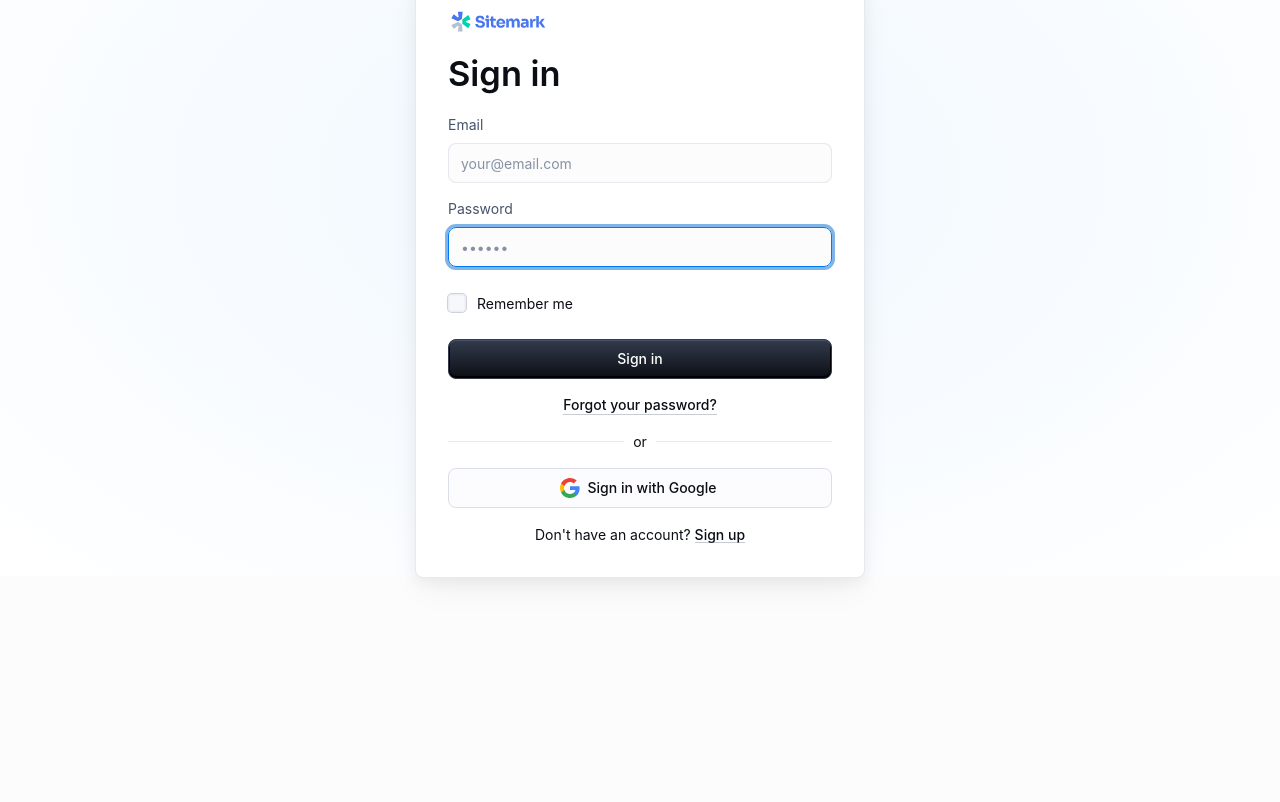
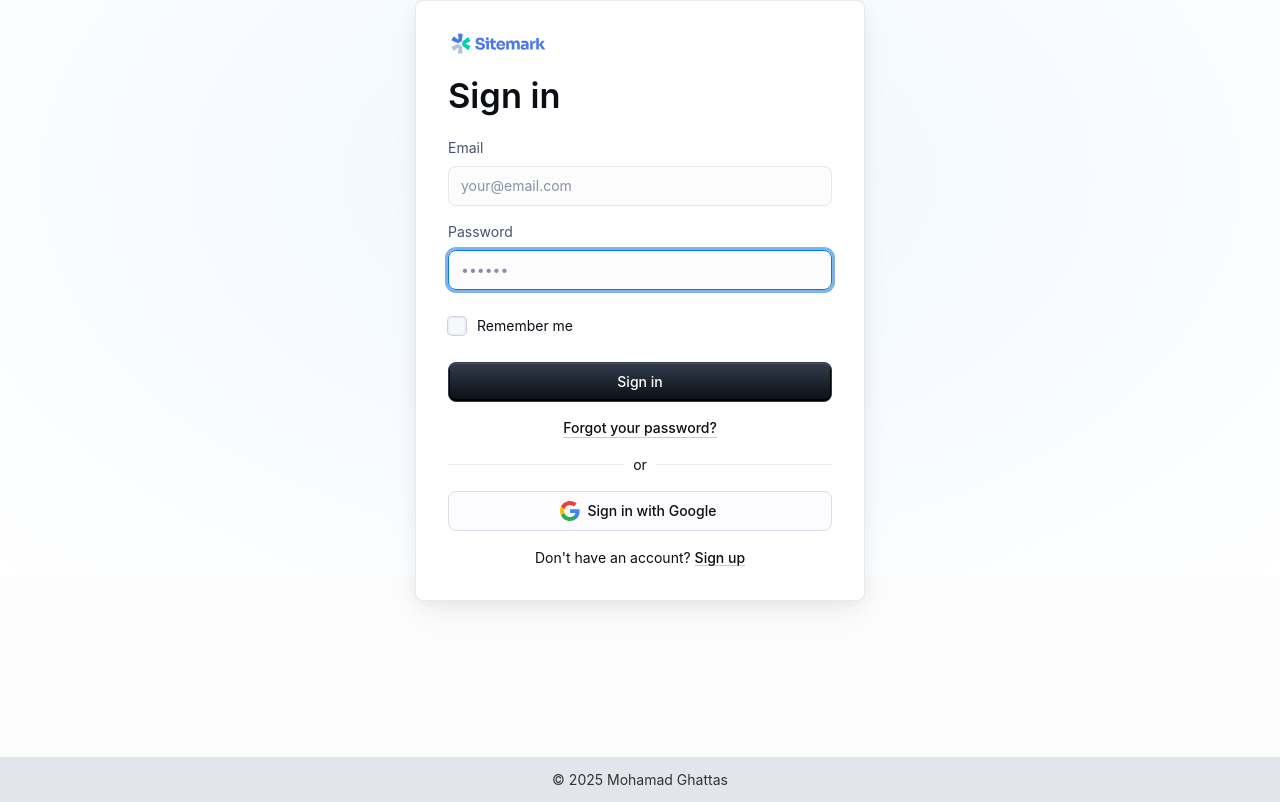
Before and after one commit to MohamadG004/Calendar, a React (Vite) app in the folder Calendar/: page /signin in a window 1280 px wide. Shown: the part 224-1026 px from the top of the page. Before the commit the page ends 936 px from the top, so only its background shows below. Built offline with nearby package versions, Linux system fonts and the light colour scheme; some icons are missing.

Commit message:
Added footer to both sign in and sign up pages

```diff
--- a/Calendar/src/templates/sign-in/SignIn.jsx
+++ b/Calendar/src/templates/sign-in/SignIn.jsx
@@ -18,6 +18,7 @@ import AppTheme from '../shared-themes/AppTheme';
 import ColorModeSelect from '../shared-themes/ColorModeSelect';
 import { GoogleIcon, FacebookIcon, SitemarkIcon } from './components/CustomIcons';
 import Header from "../../components/Header";
+import Footer from "../../components/Footer";
 
 const Card = styled(MuiCard)(({ theme }) => ({
   display: 'flex',
@@ -221,6 +222,7 @@ export default function SignIn(props) {
           </Box>
         </Card>
       </SignInContainer>
+      <Footer />
     </AppTheme>
   );
 }
--- a/Calendar/src/templates/sign-up/SignUp.jsx
+++ b/Calendar/src/templates/sign-up/SignUp.jsx
@@ -17,6 +17,7 @@ import AppTheme from '../shared-themes/AppTheme';
 import ColorModeSelect from '../shared-themes/ColorModeSelect';
 import { GoogleIcon, FacebookIcon, SitemarkIcon } from './components/CustomIcons';
 import Header from "../../components/Header";
+import Footer from "../../components/Footer";
 
 const Card = styled(MuiCard)(({ theme }) => ({
   display: 'flex',
@@ -123,9 +124,7 @@ export default function SignUp(props) {
     <AppTheme {...props}>
       <CssBaseline enableColorScheme />
       <ColorModeSelect sx={{ position: 'fixed', top: '1rem', left: '1rem'}} />
-
       <Header />
-
       <SignUpContainer direction="column" justifyContent="space-between">
         <Card variant="outlined">
           <SitemarkIcon />
@@ -224,6 +223,7 @@ export default function SignUp(props) {
           </Box>
         </Card>
       </SignUpContainer>
+      <Footer />
     </AppTheme>
   );
 }
```
